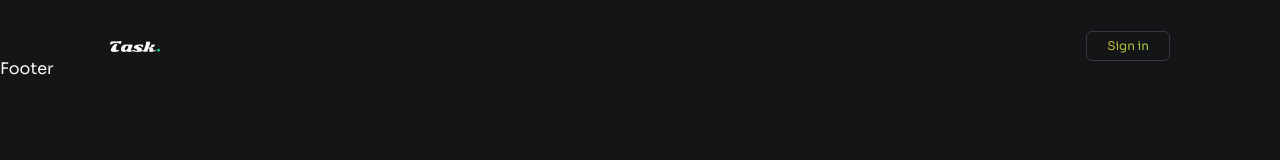
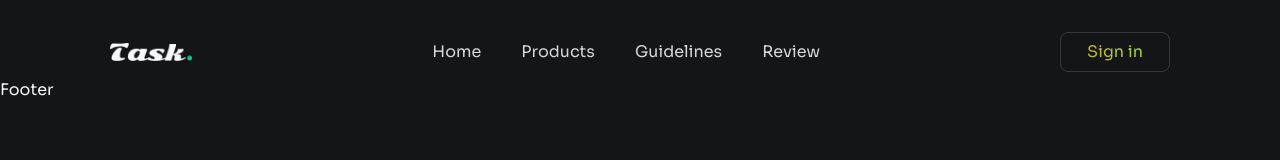
Before and after one commit to VanThen60hz/task-management, a website: page index.html in a window 1280 px wide. Drawn offline with Linux system fonts and the light colour scheme.

Commit message:
desktop header

```diff
--- a/scss/base/_base.scss
+++ b/scss/base/_base.scss
@@ -13,6 +13,15 @@ body {
     font-family: "Sora", sans-serif;
     background: var(--body-bg);
     color: var(--text-color);
+}
+
+h1,
+h2,
+h3,
+h4,
+h5,
+h6 {
+    color: var(--heading-color);
 }
 
 a {
--- a/scss/components/_buttons.scss
+++ b/scss/components/_buttons.scss
@@ -1,3 +1,5 @@
+@use "../abstracts";
+
 .btn {
     display: flex;
     align-items: center;
@@ -15,12 +17,18 @@
 
     &--signin {
         font-size: 1.2rem;
-        font-weight: 400;
-        line-height: 1.2rem;
 
         background: linear-gradient(90deg, #eb9204 -33.14%, #83e868 116.38%);
         background-clip: text;
         -webkit-background-clip: text;
         -webkit-text-fill-color: transparent;
+
+        @include abstracts.screen(lg) {
+            width: 110px;
+            height: 40px;
+            border-radius: 8px;
+
+            font-size: 1.6rem;
+        }
     }
 }
--- a/scss/components/_logo.scss
+++ b/scss/components/_logo.scss
@@ -1,3 +1,9 @@
+@use "../abstracts";
+
 .logo {
     height: 11px;
+
+    @include abstracts.screen(lg) {
+        height: 18px;
+    }
 }
--- a/scss/layout/_header.scss
+++ b/scss/layout/_header.scss
@@ -1,4 +1,5 @@
 @use "../abstracts";
+
 .mobile {
     &__time {
         color: #9fa2a8;
@@ -45,6 +46,10 @@
 
     margin: 31px 18px 0;
 
+    @include abstracts.screen(md) {
+        margin-top: 22px;
+    }
+
     &__act {
         display: flex;
         align-items: center;
@@ -54,7 +59,7 @@
 
 .navbar {
     position: fixed;
-    inset: 0 30% 0 0;
+    inset: 0 40% 0 0;
     z-index: 9;
 
     padding: 20px 0;
@@ -63,6 +68,20 @@
 
     translate: -100%;
     transition: translate 0.5s;
+
+    @include abstracts.screen(md) {
+        position: initial;
+        inset: initial;
+
+        padding: 18px 0;
+
+        translate: 0;
+        background: transparent;
+    }
+
+    @include abstracts.screen(sm) {
+        inset: 0 60% 0 0;
+    }
 
     &__overlay {
         position: fixed;
@@ -74,7 +93,7 @@
         visibility: hidden;
         opacity: 0;
 
-        @include abstracts.screen(lg) {
+        @include abstracts.screen(md) {
             visibility: hidden;
             opacity: 0;
         }
@@ -93,18 +112,64 @@
     &__list {
         display: flex;
         flex-direction: column;
+
+        @include abstracts.screen(md) {
+            flex-direction: row;
+        }
     }
 
     &__link {
+        position: relative;
         display: flex;
         align-items: center;
 
         height: 44px;
         padding: 0 20px;
 
+        color: #d7d7d7;
+
         font-size: 1.6rem;
         font-style: normal;
         line-height: 1.5;
+
+        transition: height 0.3s, color 0.7s;
+
+        @include abstracts.screen(md) {
+            height: 24px;
+        }
+
+        &::after {
+            position: absolute;
+            bottom: -3px;
+
+            content: "";
+
+            width: 25%;
+            height: 2px;
+            background: #6aea5c;
+
+            opacity: 0;
+            visibility: hidden;
+
+            transition: opacity, visibility;
+            transition-duration: 0.5s;
+        }
+
+        &--active,
+        &:hover {
+            height: 19px;
+
+            color: var(--active-color);
+
+            &::after {
+                opacity: 1;
+                visibility: visible;
+            }
+        }
+    }
+
+    &__list:hover &__link:not(:hover) {
+        color: var(--text-color);
     }
 
     &__close-btn {
--- a/scss/theme/_dark.scss
+++ b/scss/theme/_dark.scss
@@ -1,7 +1,9 @@
 html {
     --body-bg: #131517;
-    --text-color: #f9f9f9;
+    --heading-color: #f9f9f9;
+    --text-color: #858b93;
     --icon-color: brightness(0) saturate(100%) invert(100%) sepia(0%) saturate(0%) hue-rotate(278deg) brightness(101%)
         contrast(104%);
     --separate-bg: #292e39;
+    --active-color: var(--heading-color);
 }
--- a/template/header.html
+++ b/template/header.html
@@ -1,5 +1,5 @@
 <div class="container header__container">
-    <div class="header__top d-lg-none">
+    <div class="header__top d-md-none">
         <div class="mobile__top">
             <p class="mobile__time">9:41</p>
             <div class="mobile__status">
@@ -21,7 +21,7 @@
     <div class="top-bar">
         <img src="./assets/img/logo.png" alt="" class="logo top-bar__logo" />
         <nav id="navbar" class="navbar hide">
-            <button class="navbar__close-btn js-toggle" toggle-target="#navbar">
+            <button class="navbar__close-btn d-md-none js-toggle" toggle-target="#navbar">
                 <img src="./assets/icons/arrow-left.svg" alt="image alt" class="icon" />
             </button>
             <ul class="navbar__list">
@@ -42,7 +42,7 @@
         <div class="navbar__overlay js-toggle" toggle-target="#navbar"></div>
         <div class="top-bar__act">
             <a href="" class="btn btn--small btn--signin">Sign in</a>
-            <button class="top-bar__more d-lg-none js-toggle" toggle-target="#navbar">
+            <button class="top-bar__more d-md-none js-toggle" toggle-target="#navbar">
                 <img
                     src="./assets/icons/more.svg"
                     alt=""
```
Also changed, not shown: assets/css/main.css, assets/img/decor/hero-desktop.png (added), 1 other file.
